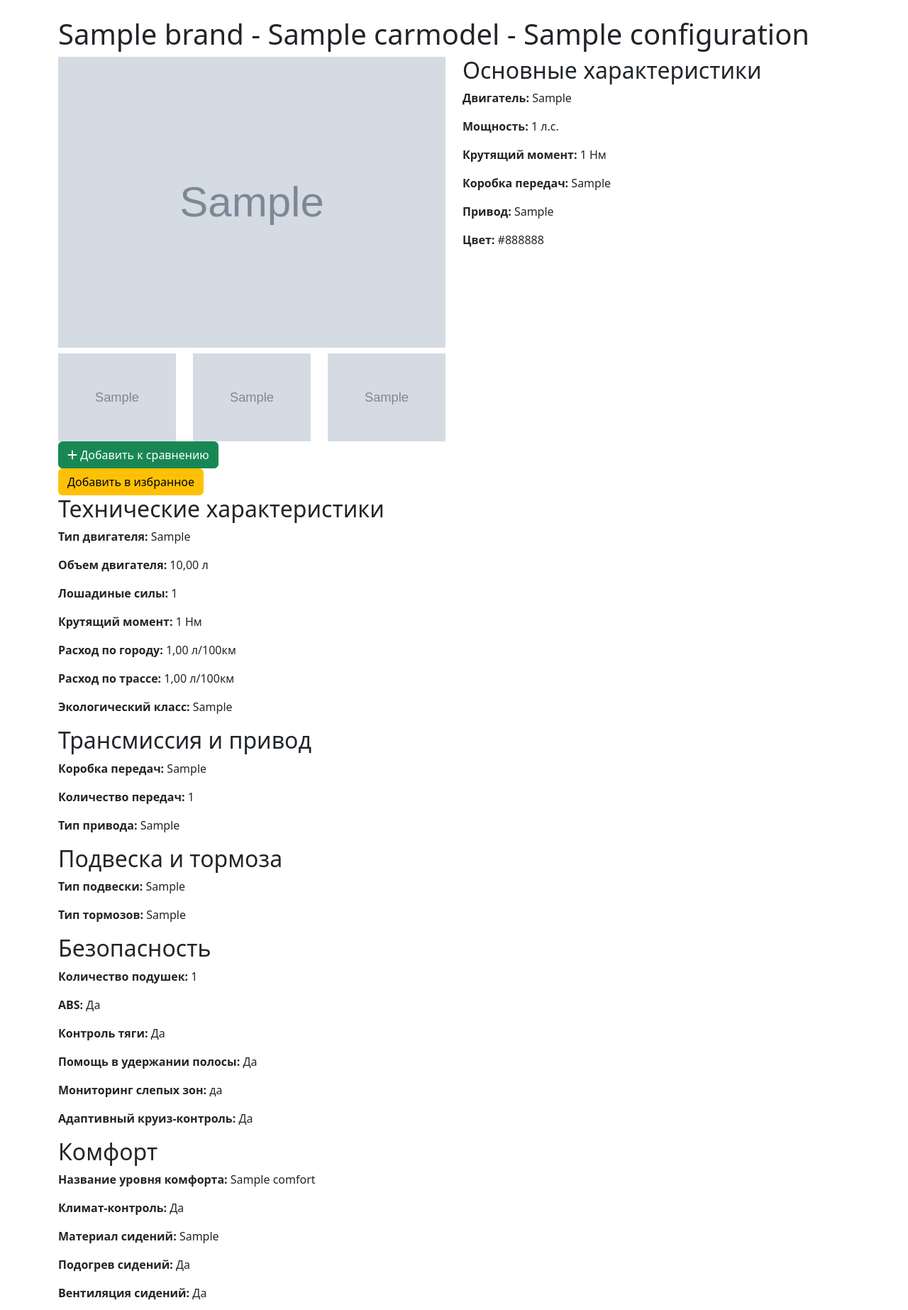
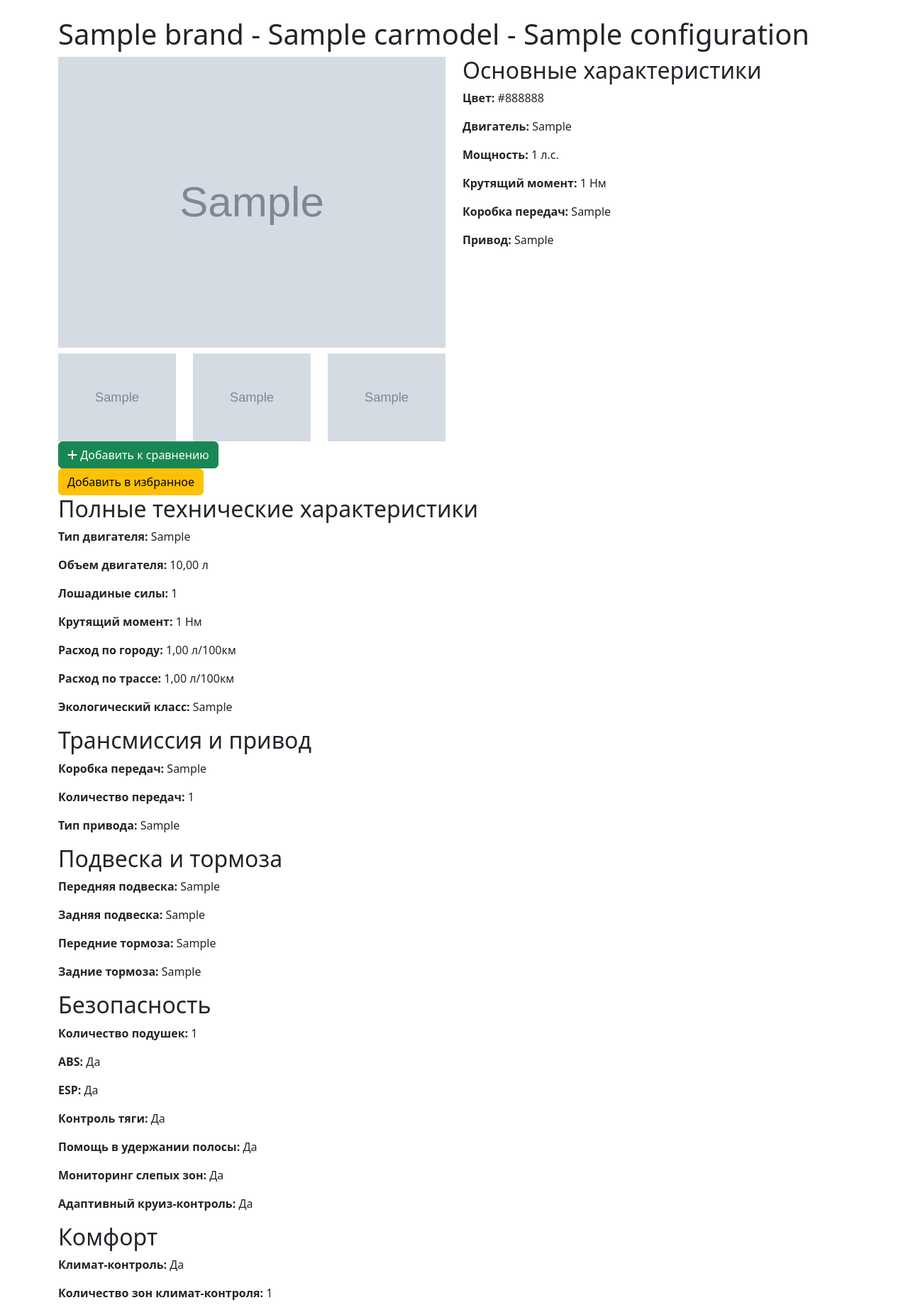
Before and after one commit to ID-Meloman/CartoLog, a Django app: page /1/ in a window 1280 px wide. Shown: the part 74-1920 px from the top of the page at 71% size. Run offline with Django 5.2, Linux system fonts and the light colour scheme; tables that the repository leaves empty hold one stand-in row (values such as "Sample post"); grey boxes marked "Sample" are stand-in pictures.

Commit message:
Изменил модель. Кнопки на странице CarDetail работают корректно

```diff
--- a/main/templates/main/car_detail.html
+++ b/main/templates/main/car_detail.html
@@ -40,21 +40,20 @@
 
         <div class="col-md-6">
             <h2>Основные характеристики</h2>
+            <p><strong>Цвет:</strong> {{ car.color }}</p>
             <p><strong>Двигатель:</strong> {{ car.configuration.technical_specs.engine_type }}</p>
             <p><strong>Мощность:</strong> {{ car.configuration.technical_specs.horsepower }} л.с.</p>
             <p><strong>Крутящий момент:</strong> {{ car.configuration.technical_specs.torque }} Нм</p>
             <p><strong>Коробка передач:</strong> {{ car.configuration.transmission_drive.transmission }}</p>
             <p><strong>Привод:</strong> {{ car.configuration.transmission_drive.drive_type }}</p>
-            <p><strong>Цвет:</strong> {{ car.color }}</p>
+        </div>
     </div>
 
+    <!-- Кнопки "Добавить к сравнению" и "Избранное" -->
     <form method="POST" action="{% url 'toggle_comparison' car.id %}" id="comparison-form-{{ car.id }}">
     {% csrf_token %}
-                <button
-                        type="button"
-                        class="btn {% if car in comparison_cars %}btn-danger{% else %}btn-success{% endif %} compare-btn"
-                        data-car-id="{{ car.id }}"
-                        data-in-comparison="{% if car in comparison_cars %}true{% else %}false{% endif %}"
+    <button type="button" class="btn {% if car in comparison_cars %}btn-danger{% else %}btn-success{% endif %} compare-btn"
+            data-car-id="{{ car.id }}" data-in-comparison="{% if car in comparison_cars %}true{% else %}false{% endif %}"
             onclick="toggleComparison({{ car.id }})">
         {% if car in comparison_cars %}
             <i class="fas fa-times"></i> Удалить из сравнения
@@ -66,10 +65,7 @@
 
 <form method="POST" action="{% url 'toggle_favorite' car.id %}">
     {% csrf_token %}
-                <button
-                        class="btn btn-warning favorite-toggle"
-                        data-car-id="{{ car.id }}"
-                        data-url="{% url 'toggle_favorite' car.id %}">
+    <button class="btn btn-warning favorite-toggle" data-car-id="{{ car.id }}" data-url="{% url 'toggle_favorite' car.id %}">
         {% if car in favorite_cars %}
             Убрать из избранного
         {% else %}
@@ -78,11 +74,8 @@
     </button>
 </form>
 
-        </div>
-
-
-
-    <h2>Технические характеристики</h2>
+    <!-- Все характеристики автомобиля -->
+    <h2>Полные технические характеристики</h2>
 <p><strong>Тип двигателя:</strong> {{ car.configuration.technical_specs.engine_type }}</p>
 <p><strong>Объем двигателя:</strong> {{ car.configuration.technical_specs.engine_capacity }} л</p>
 <p><strong>Лошадиные силы:</strong> {{ car.configuration.technical_specs.horsepower }}</p>
@@ -97,48 +90,62 @@
 <p><strong>Тип привода:</strong> {{ car.configuration.transmission_drive.drive_type }}</p>
 
 <h2>Подвеска и тормоза</h2>
-    <p><strong>Тип подвески:</strong> {{ car.configuration.suspension_brakes.suspension_type }}</p>
-    <p><strong>Тип тормозов:</strong> {{ car.configuration.suspension_brakes.brake_type }}</p>
+<p><strong>Передняя подвеска:</strong> {{ car.configuration.suspension_brakes.front_suspension }}</p>
+<p><strong>Задняя подвеска:</strong> {{ car.configuration.suspension_brakes.rear_suspension }}</p>
+<p><strong>Передние тормоза:</strong> {{ car.configuration.suspension_brakes.front_brakes }}</p>
+<p><strong>Задние тормоза:</strong> {{ car.configuration.suspension_brakes.rear_brakes }}</p>
 
 <h2>Безопасность</h2>
 <p><strong>Количество подушек:</strong> {{ car.configuration.safety_features.airbags_count }}</p>
 <p><strong>ABS:</strong> {{ car.configuration.safety_features.abs|yesno:"Да,Нет" }}</p>
+<p><strong>ESP:</strong> {{ car.configuration.safety_features.esp|yesno:"Да,Нет" }}</p>
 <p><strong>Контроль тяги:</strong> {{ car.configuration.safety_features.traction_control|yesno:"Да,Нет" }}</p>
-    <p><strong>Помощь в удержании полосы:</strong> {{ car.configuration.safety_features.lane_assist|yesno:"Да,Нет" }}
-    </p>
-    <p><strong>Мониторинг слепых зон:</strong> {{ car.configuration.safety_features.blind_spot_monitoring|yesno:"да,нет" }}</p>
+<p><strong>Помощь в удержании полосы:</strong> {{ car.configuration.safety_features.lane_assist|yesno:"Да,Нет" }}</p>
+<p><strong>Мониторинг слепых зон:</strong> {{ car.configuration.safety_features.blind_spot_monitoring|yesno:"Да,Нет" }}</p>
 <p><strong>Адаптивный круиз-контроль:</strong> {{ car.configuration.safety_features.adaptive_cruise_control|yesno:"Да,Нет" }}</p>
 
 <h2>Комфорт</h2>
-    <p><strong>Название уровня комфорта:</strong> {{ car.configuration.comfort.name }}</p>
 <p><strong>Климат-контроль:</strong> {{ car.configuration.comfort.climate_control|yesno:"Да,Нет" }}</p>
+<p><strong>Количество зон климат-контроля:</strong> {{ car.configuration.comfort.climate_zones }}</p>
 <p><strong>Материал сидений:</strong> {{ car.configuration.comfort.seat_material }}</p>
-    <p><strong>Подогрев сидений:</strong> {{ car.configuration.comfort.seat_heating|yesno:"Да,Нет" }}</p>
+<p><strong>Подогрев передних сидений:</strong> {{ car.configuration.comfort.front_seat_heating|yesno:"Да,Нет" }}</p>
+<p><strong>Подогрев задних сидений:</strong> {{ car.configuration.comfort.rear_seat_heating|yesno:"Да,Нет" }}</p>
 <p><strong>Вентиляция сидений:</strong> {{ car.configuration.comfort.seat_ventilation|yesno:"Да,Нет" }}</p>
 <p><strong>Панорамная крыша:</strong> {{ car.configuration.comfort.panoramic_roof|yesno:"Да,Нет" }}</p>
+<p><strong>Люк:</strong> {{ car.configuration.comfort.sunroof|yesno:"Да,Нет" }}</p>
 <p><strong>Электрическая регулировка сидений:</strong> {{ car.configuration.comfort.electric_adjustments_seat|yesno:"Да,Нет" }}</p>
+<p><strong>Количество положений регулировки сидений:</strong> {{ car.configuration.comfort.seat_adjustment_positions }}</p>
 
-    <h2>Мультимедиа</h2>
-    <p><strong>Название мультимедиа:</strong> {{ car.configuration.multimedia_connectivity.name }}</p>
+<h2>Мультимедиа и подключение</h2>
 <p><strong>Мультимедиа система:</strong> {{ car.configuration.multimedia_connectivity.infotainment_system|yesno:"Да,Нет" }}</p>
 <p><strong>Размер экрана:</strong> {{ car.configuration.multimedia_connectivity.screen_size }} дюймов</p>
 <p><strong>Навигатор:</strong> {{ car.configuration.multimedia_connectivity.navigation_system|yesno:"Да,Нет" }}</p>
 <p><strong>Количество динамиков:</strong> {{ car.configuration.multimedia_connectivity.speakers_count }}</p>
 <p><strong>Беспроводная связь:</strong> {{ car.configuration.multimedia_connectivity.wireless_communication|yesno:"Да,Нет" }}</p>
 <p><strong>USB порты:</strong> {{ car.configuration.multimedia_connectivity.usb_ports }}</p>
+<p><strong>Apple CarPlay:</strong> {{ car.configuration.multimedia_connectivity.apple_carplay|yesno:"Да,Нет" }}</p>
+<p><strong>Android Auto:</strong> {{ car.configuration.multimedia_connectivity.android_auto|yesno:"Да,Нет" }}</p>
 
 <h2>Дополнительные опции</h2>
 <p><strong>Фаркоп:</strong> {{ car.configuration.additional_options.tow_bar|yesno:"Да,Нет" }}</p>
-    <p><strong>Пневмоподвеска:</strong> {{ car.configuration.additional_options.adaptive_suspension|yesno:"Да,Нет" }}
-    </p>
+<p><strong>Пневмоподвеска:</strong> {{ car.configuration.additional_options.adaptive_suspension|yesno:"Да,Нет" }}</p>
 <p><strong>Дистанционный запуск:</strong> {{ car.configuration.additional_options.remote_start|yesno:"Да,Нет" }}</p>
 <p><strong>Помощь при парковке:</strong> {{ car.configuration.additional_options.parking_assistance|yesno:"Да,Нет" }}</p>
+<p><strong>Камера 360:</strong> {{ car.configuration.additional_options.camera_360|yesno:"Да,Нет" }}</p>
+
+<h2>Общие данные автомобиля</h2>
+<p><strong>Цвет:</strong> {{ car.color }}</p>
+<p><strong>Размер колес:</strong> {{ car.wheel_size }} дюймов</p>
+<p><strong>LED фары:</strong> {{ car.led_headlights|yesno:"Да,Нет" }}</p>
+<p><strong>Противотуманные фары:</strong> {{ car.fog_lights|yesno:"Да,Нет" }}</p>
+<p><strong>Тонированные стекла:</strong> {{ car.tinted_windows|yesno:"Да,Нет" }}</p>
+<p><strong>Рейлинги на крыше:</strong> {{ car.roof_rails|yesno:"Да,Нет" }}</p>
+
 </div>
 
 <!-- Модальное окно -->
 <div class="modal fade" id="imageModal" tabindex="-1" aria-labelledby="imageModalLabel" aria-hidden="true">
     <div class="modal-dialog modal-dialog-centered" style="max-width: 90vw;">
-        <!-- Ограничиваем максимальную ширину модального окна -->
         <div class="modal-content">
             <div class="modal-header">
                 <h5 class="modal-title" id="imageModalLabel">Увеличенное изображение</h5>
@@ -152,7 +159,6 @@
         </div>
     </div>
 </div>
-
 
 <script src="https://code.jquery.com/jquery-3.6.0.min.js"></script>
 <script src="{% static 'main/js/car_detail.js' %}"></script>
@@ -185,5 +191,4 @@
     });
 </script>
 
-
 {% endblock %}
--- a/main/views.py
+++ b/main/views.py
@@ -207,7 +207,22 @@ class CarDetail(DetailView):
     template_name = 'main/car_detail.html'
     context_object_name = 'car'
 
+    def get_context_data(self, **kwargs):
+        context = super().get_context_data(**kwargs)
 
+        user_id = self.request.session.get('user_id')
+        comparison_cars = []
+        favorite_cars = []
+
+        if user_id:
+            user = Person.objects.get(id=user_id)
+            comparison_cars = user.comparison.all()
+            favorite_cars = user.favorite.all()
+
+        context['comparison_cars'] = comparison_cars
+        context['favorite_cars'] = favorite_cars
+
+        return context
 
 
 def get_models_by_brand(request):
```
Also changed, not shown: main/models.py (+28 -22 lines), main/static/main/js/comparison.js (+43 -15 lines). Lines whose indentation alone changed are shown as unchanged.
